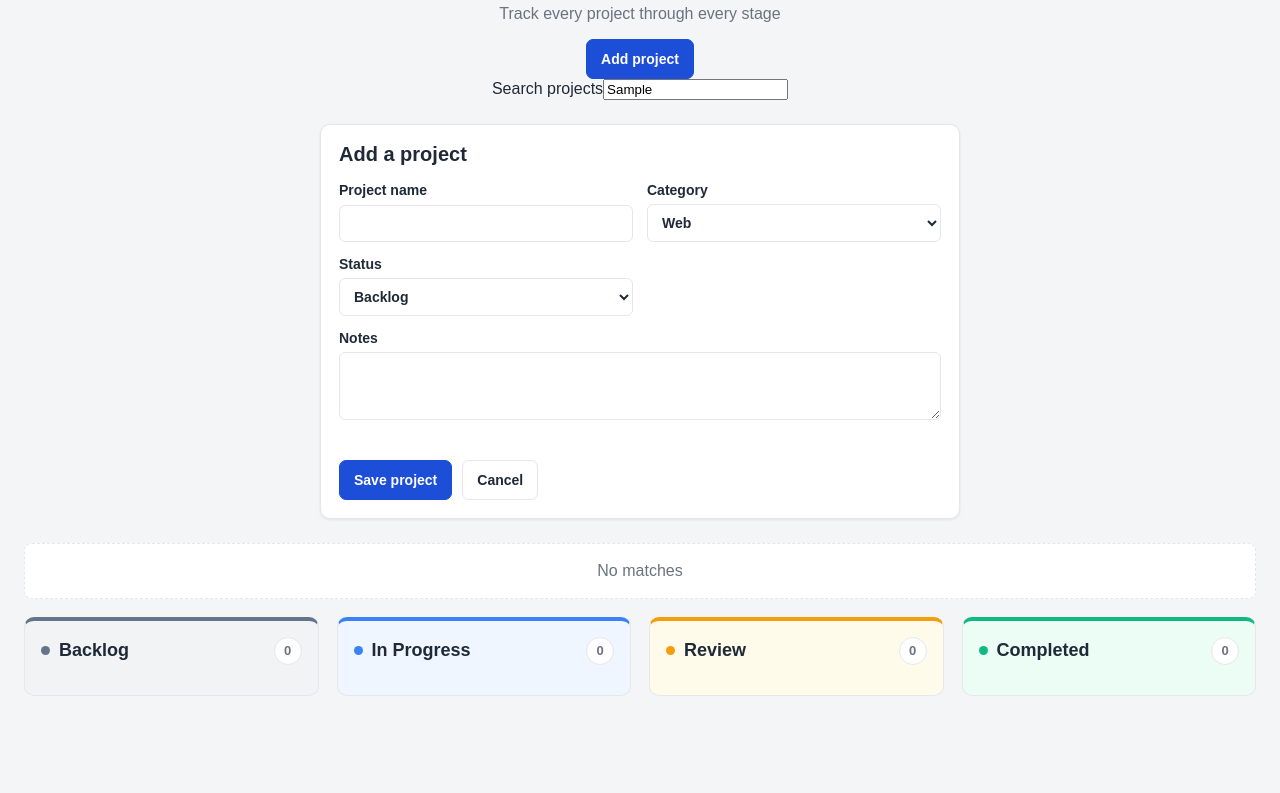
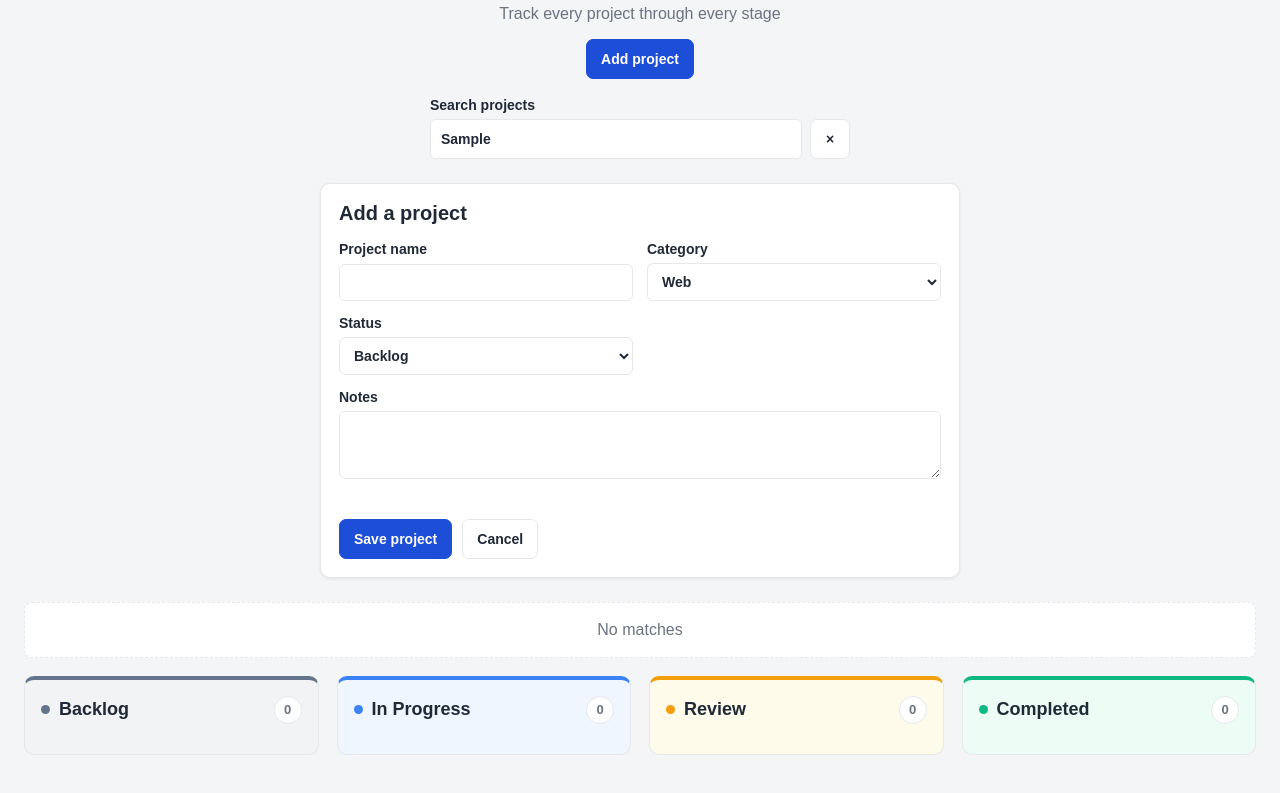
Before and after one commit to Nirliptananda/Project-Tracker, a plain HTML site: page index.html in a window 1280 px wide. Both pictures are taken after typing "Sample" into the empty fields and a click on the button "Add project". Shown: the part 73-866 px from the top of the page. Before the commit the page ends 809 px from the top, so only its background shows below. Drawn offline with nearby package versions, Linux system fonts and the light colour scheme.

Commit message:
feat(react): clear project search

```diff
--- a/app.js
+++ b/app.js
@@ -296,6 +296,10 @@ function App() {
     setSearchText(event.target.value);
   }
 
+  function handleClearSearch() {
+    setSearchText("");
+  }
+
   function handleDeleteProject(projectId) {
     setProjects(projects.filter(function (project) {
       return project.id !== projectId;
@@ -321,15 +325,28 @@ function App() {
             Add project
           </button>
         </div>
-        <label className="search-field">
-          <span>Search projects</span>
+        <div className="search-field">
+          <label htmlFor="project-search">Search projects</label>
+          <div className="search-field__controls">
           <input
+            id="project-search"
             type="search"
             value={searchText}
             onChange={handleSearchChange}
             placeholder="Search by project name"
           />
-        </label>
+            {searchText && (
+              <button
+                className="button button--secondary search-field__clear"
+                type="button"
+                aria-label="Clear search"
+                onClick={handleClearSearch}
+              >
+                &times;
+              </button>
+            )}
+          </div>
+        </div>
       </header>
       {isFormOpen && (
         <ProjectForm
--- a/style.css
+++ b/style.css
@@ -280,6 +280,47 @@ body {
   margin-top: 16px;
 }
 
+.search-field {
+  display: grid;
+  width: min(100%, 420px);
+  gap: 6px;
+  margin: 18px auto 0;
+  color: var(--text);
+  font-size: 14px;
+  font-weight: 700;
+  text-align: left;
+}
+
+.search-field__controls {
+  display: flex;
+  gap: 8px;
+}
+
+.search-field input {
+  width: 100%;
+  min-width: 0;
+  min-height: 40px;
+  padding: 8px 10px;
+  border: 1px solid var(--border);
+  border-radius: 6px;
+  background: var(--surface);
+  color: var(--text);
+  font: inherit;
+  font-size: 14px;
+}
+
+.search-field input:focus-visible {
+  outline: 3px solid #f59e0b;
+  outline-offset: 2px;
+}
+
+.search-field__clear {
+  width: 40px;
+  min-width: 40px;
+  padding: 0;
+  font-size: 20px;
+}
+
 .button {
   display: inline-flex;
   min-height: 40px;
```
